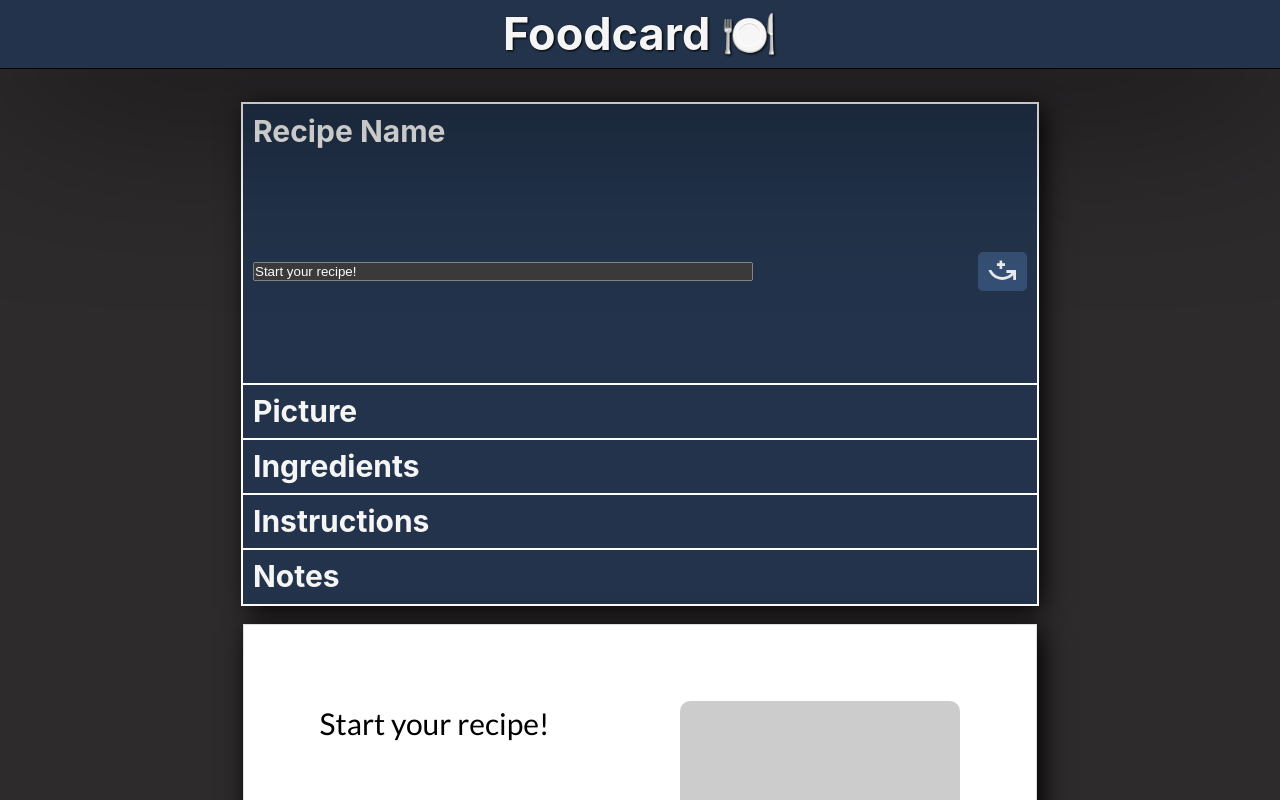
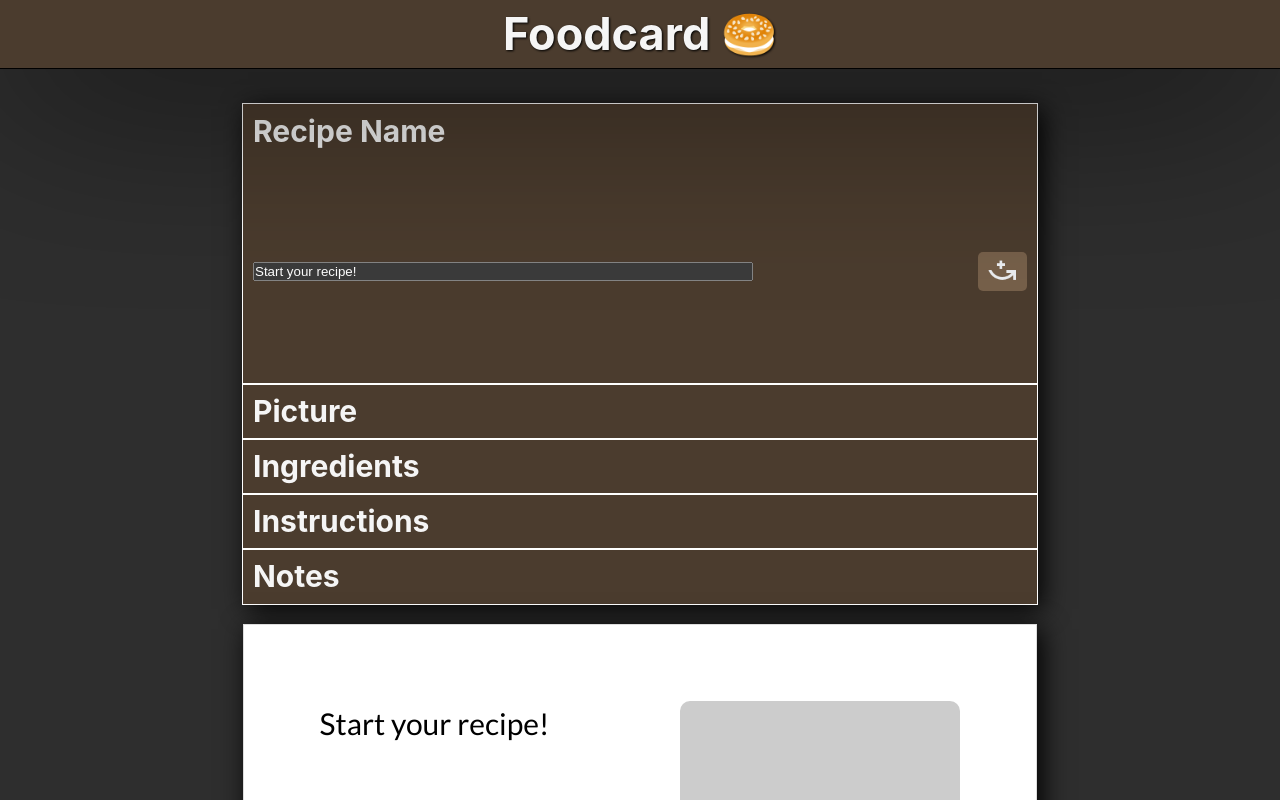
Before and after one commit to orzcode/foodcard, a React (Vite) app: page / in a window 1280 px wide. Shown: the top 800 px of the page. Built offline with nearby package versions, Linux system fonts and the light colour scheme.

Commit message:
new color scheme

```diff
--- a/src/components/Header.jsx
+++ b/src/components/Header.jsx
@@ -5,7 +5,7 @@ function Header() {
 	return (
 
 		<header className='Header'>
-			<h1>Foodcard 🍽️</h1>
+			<h1>Foodcard 🥯</h1>
 		</header>
 
 	)
--- a/src/index.css
+++ b/src/index.css
@@ -12,9 +12,13 @@
   -webkit-font-smoothing: antialiased;
   -moz-osx-font-smoothing: grayscale;
 
-  --header: #22334b;
+  --header: #4b3c2e;
+  --main: #2e2e2e;
+  --highlighted: #76604a;
+
+  /* --header: #22334b;
   --main: #2e2b2d;
-  --highlighted: #365075;
+  --highlighted: #365075; */
 }
 *,
 *::before,
--- a/src/styles/InputPane.css
+++ b/src/styles/InputPane.css
@@ -8,7 +8,7 @@
   box-shadow: 5px 5px 25px rgb(0, 0, 0);
   background-color: var(--header);
 
-  outline: 2px solid white;
+  outline: 1px solid white;
 
 
   textarea {
--- a/src/styles/PreviewPane.css
+++ b/src/styles/PreviewPane.css
@@ -106,7 +106,7 @@ but max width needed to enforce text wrapping!?*/
         box-sizing: border-box;
         min-height: 100vh;
         height: auto;
-        padding: 4rem;
+        padding: 5rem;
 
     }
     .printButton {
```
